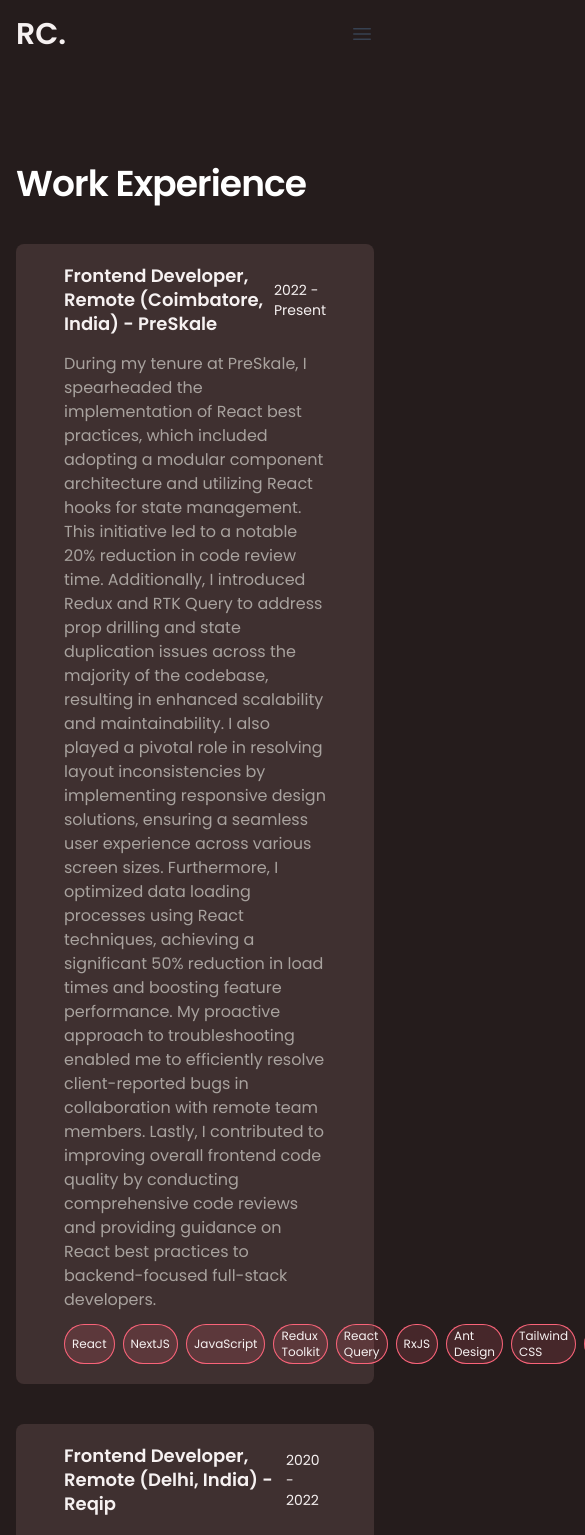
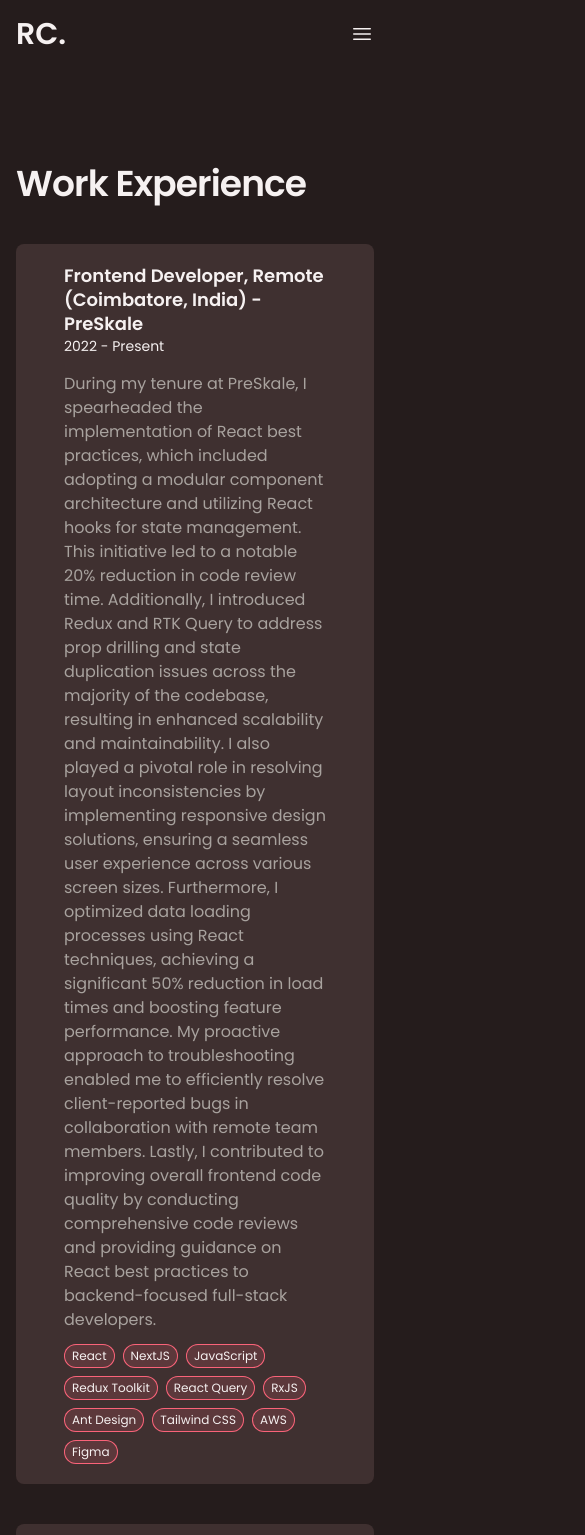
Before and after one commit to crisner/my-portfolio, a Next.js app: page /experience in a window 390 px wide. Shown: the top 1535 px of the page, 585 px wide, since content can reach past the window. Built offline with nearby package versions, Linux system fonts and the light colour scheme.

Commit message:
Fix bugs and responsiveness

```diff
--- a/app/about/page.js
+++ b/app/about/page.js
@@ -5,7 +5,7 @@
   return (
     <main className="mx-auto max-w-7xl px-4 lg:px-20 py-24">
     <section className="mx-auto lg:mx-0 relative left-full -translate-x-full">
-      <h2 className="text-4xl font-bold tracking-tight text-white sm:text-6xl">
+      <h2 className="text-4xl font-bold tracking-tight sm:text-6xl">
         About me
       </h2>
       <p className="mt-6 text-lg leading-8 text-gray-300">
--- a/app/blog/page.js
+++ b/app/blog/page.js
@@ -1,4 +1,5 @@
-import { ArrowUpRightIcon } from "@heroicons/react/24/outline";
+import { ArrowUpRightIcon, ArrowLongRightIcon } from "@heroicons/react/24/outline";
+import Link from "next/link";
 
 export default async function Blog() {
   const variables = { host: process.env.HASHNODE_HOST };
@@ -89,6 +90,10 @@
             </article>
           ))}
         </div>
+        <Link href="/" className="flex items-center gap-2 mt-16">
+            <small>Go to home page</small>
+            <ArrowLongRightIcon className="h-6 w-6" />
+          </Link>
       </section>
     </main>
   );
--- a/app/contact/page.js
+++ b/app/contact/page.js
@@ -19,7 +19,7 @@
             virtual coffee to chat about your projects, I'm here and eager to
             connect. Feel free to reach out to me on any of the platforms below!
           </p>
-          <div className="flex lg:gap-x-12 justify-center mt-10">
+          <div className="flex gap-x-6 lg:gap-x-12 justify-center mt-10">
             <Link href="mailto:christie.reni@gmail.com">
               <EnvelopeIcon className="h-8 w-8" />
             </Link>
--- a/app/experience/page.js
+++ b/app/experience/page.js
@@ -6,12 +6,12 @@
   return (
     <main className="mx-auto max-w-7xl px-4 lg:px-20 py-24">
       <section className="mx-auto lg:mx-0 relative left-full -translate-x-full">
-        <h2 className="text-4xl font-bold tracking-tight text-white sm:text-6xl">
+        <h2 className="text-4xl font-bold tracking-tight sm:text-6xl">
           Work Experience
         </h2>
         <ul role="list" className="mt-10">
           <li className="py-5 mb-10 bg-[#3f3030] p-12 rounded-lg">
-            <p className="flex justify-between items-center w-full">
+            <p className="flex flex-wrap justify-between items-center w-full">
               <span className="text-lg font-semibold leading-6">
                 Frontend Developer, Remote (Coimbatore, India) - PreSkale{" "}
               </span>
@@ -37,7 +37,7 @@
               providing guidance on React best practices to backend-focused
               full-stack developers.
             </p>
-            <div className="flex gap-2 mt-3">
+            <div className="flex flex-wrap gap-2 mt-3">
               <Badge>React</Badge>
               <Badge>NextJS</Badge>
               <Badge>JavaScript</Badge>
@@ -51,7 +51,7 @@
             </div>
           </li>
           <li className="py-5 bg-[#3f3030] p-12 rounded-lg">
-            <p className="flex justify-between items-center w-full">
+            <p className="flex flex-wrap justify-between items-center w-full">
               <span className="text-lg font-semibold leading-6">
                 Frontend Developer, Remote (Delhi, India) - Reqip{" "}
               </span>
@@ -77,7 +77,7 @@
               in new website users and 26% engagement in the 'Talk to the
               expert' video call feature within the first week of launch.
             </p>
-            <div className="flex gap-2 mt-3">
+            <div className="flex flex-wrap gap-2 mt-3">
               <Badge>React</Badge>
               <Badge>JavaScript</Badge>
               <Badge>Redux Toolkit</Badge>
--- a/app/page.js
+++ b/app/page.js
@@ -6,7 +6,7 @@
     <main className="mx-auto max-w-7xl px-4 lg:px-20 py-24">
       <div>
         <section className="mx-auto max-w-3xl lg:mx-0 mt-24">
-          <h2 className="text-4xl font-bold tracking-tight text-white sm:text-6xl">
+          <h2 className="text-4xl font-bold tracking-tight sm:text-6xl">
             Hi, I'm Renisha Christie!
           </h2>
           <p className="mt-6 text-lg leading-8 text-gray-300">
--- a/app/projects/page.js
+++ b/app/projects/page.js
@@ -13,7 +13,7 @@
   return (
     <main className="mx-auto max-w-7xl px-4 lg:px-20 py-24">
       <section className="mx-auto lg:mx-0 relative left-full -translate-x-full">
-        <h2 className="text-4xl font-bold tracking-tight text-white sm:text-6xl">
+        <h2 className="text-4xl font-bold tracking-tight sm:text-6xl">
           Side Projects
         </h2>
         <ul role="list" className="mt-10">
@@ -43,6 +43,7 @@
               </>
             }
             image={collabEarth}
+            imageAlt="Project collab earth"
             link="https://github.com/crisner/collab-earth"
             year="Present"
             skills={[
@@ -60,6 +61,7 @@
             title="Cookies - E-commerce website"
             description="This is an E-commerce website using the MERN stack with Redux for state management. TypeScript with React was employed for type-checking, enhancing front-end stability. I established a REST API with Express.js for CRUD operations and implemented authentication and session persistence using Passport.js."
             image={collabEarth}
+            imageAlt="E-commerce project"
             link="https://github.com/crisner/cookies-e-commerce-website"
             year="2020"
             skills={[
@@ -76,7 +78,7 @@
         </ul>
       </section>
       <section className="mx-auto lg:mx-0 relative left-full -translate-x-full mt-20">
-        <h3 className="text-3xl font-bold tracking-tight text-white sm:text-5xl">
+        <h3 className="text-3xl font-bold tracking-tight sm:text-5xl">
           Older Projects
         </h3>
         <ul role="list" className="mt-10">
--- a/components/NavBar.js
+++ b/components/NavBar.js
@@ -30,17 +30,17 @@
           <span className="text-3xl font-bold">RC.</span>
         </Link>
       </div>
-      <div className="flex lg:hidden">
+      <div className="flex xl:hidden">
         <button
           type="button"
-          className="-m-2.5 inline-flex items-center justify-center rounded-md p-2.5 text-gray-700"
+          className="-m-2.5 inline-flex items-center justify-center rounded-md p-2.5"
           onClick={() => setMobileMenuOpen(true)}
         >
           <span className="sr-only">Open main menu</span>
           <Bars3Icon className="h-6 w-6" aria-hidden="true" />
         </button>
       </div>
-      <div className="hidden lg:flex lg:flex-1 pl-20 justify-between">
+      <div className="hidden xl:flex xl:flex-1 pl-20 justify-between">
         <div className="flex lg:gap-x-12">
           <Link
             href="/about"
@@ -95,7 +95,7 @@
         </div>
       </div>
       <Dialog
-        className="lg:hidden"
+        className="xl:hidden"
         open={mobileMenuOpen}
         onClose={setMobileMenuOpen}
       >
@@ -122,7 +122,7 @@
             <div className="-my-6 divide-y divide-gray-500/10">
               <div className="space-y-2 py-6">
                 <Link
-                  href="/"
+                  href="/about"
                   className={`${styles.nav_item_sm} ${
                     pathname === "/about" ? styles.active_sm : ""
                   } -mx-3 block rounded-lg px-3 py-2 text-base font-semibold leading-7 uppercase tracking-wider`}
--- a/components/ProjectItem.js
+++ b/components/ProjectItem.js
@@ -7,6 +7,7 @@
   title,
   description,
   image,
+  imageAlt='',
   link,
   year,
   skills = [],
@@ -25,8 +26,8 @@
         {year && <span className="text-sm">{year}</span>}
       </p>
       <div className="flex flex-wrap gap-2 justify-between  mt-4">
-        <p className={`${image ? 'w-4/6 ' : ''}text-base text-stone-400`}>{description}</p>
-        {image && <Image src={image} height={150} />}
+        {image && <Image src={image} height={150} alt={imageAlt} />}
+        <p className={`${image ? 'xl:w-4/6 ' : ''}text-base text-stone-400`}>{description}</p>
       </div>
       <div className="flex flex-wrap gap-2 mt-3">
         {skills.map((skill) => (
```
